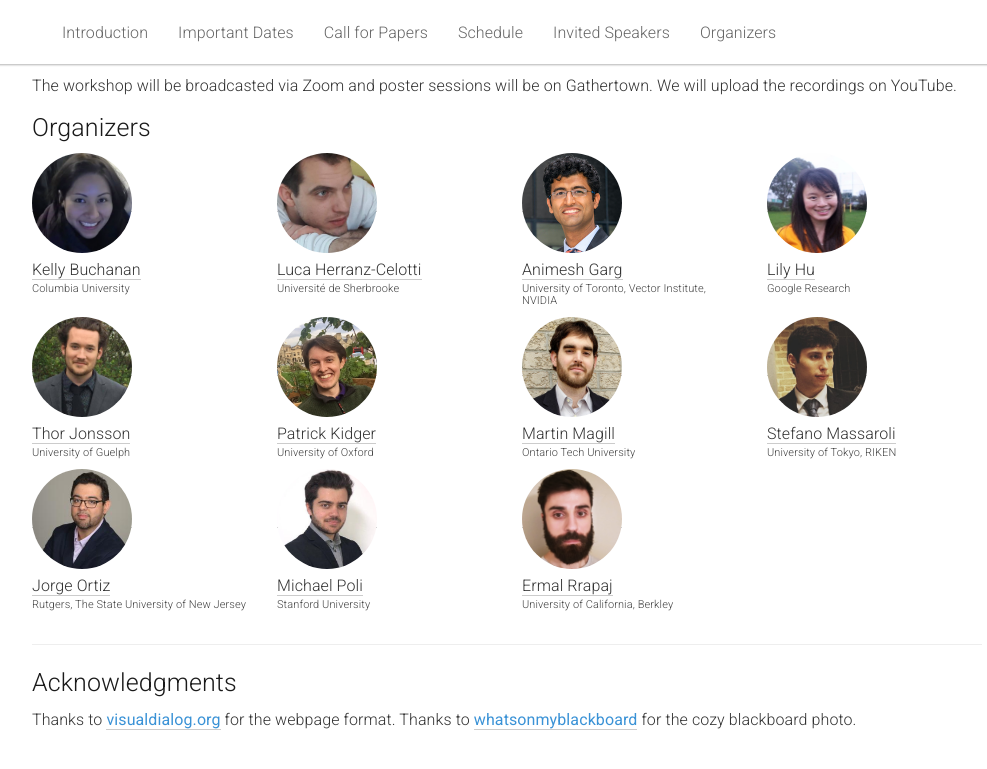
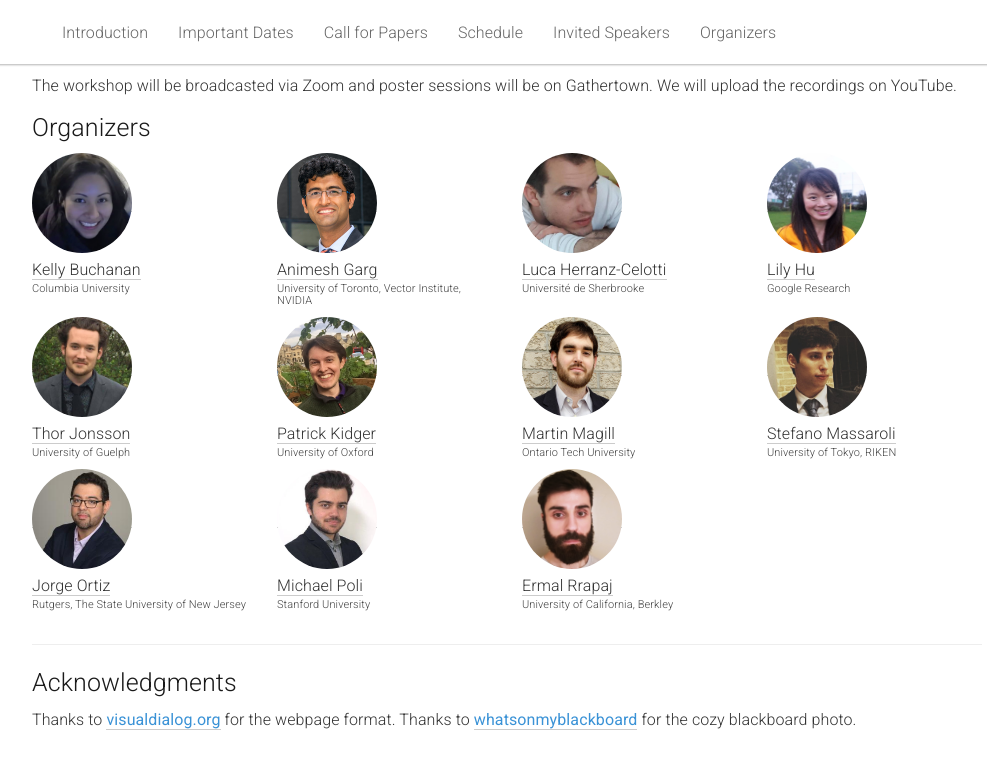
Before and after one commit to dl-de/dl-de.github.io, a Jekyll site: the page built from _pages/home.md, in a window 1280 px wide and 900 px high, scrolled down 3153 px. Shown: the top 769 px of the window, without its empty margins (133-1120 px from the left). Built offline with Jekyll 4.4.1, drawn with Linux system fonts in a browser that asks for light colours.

Commit message:
minor changes

```diff
--- a/_pages/home.md
+++ b/_pages/home.md
@@ -201,7 +201,6 @@ The scope of the workshop spans topics at the intersection of DL and DEs, includ
 </div><br>
 
 
-
 <div class="row">
   <div class="col-md-12">
     <img class="speaker-pic" style="float:left;margin-right:50px;" src="{{ "/static/img/people/nehayadav2.jpg" | prepend:site.baseurl }}">
@@ -220,7 +219,6 @@ The scope of the workshop spans topics at the intersection of DL and DEs, includ
     <span style="color:#3a92d6;font-weight:400;">[<a href="https://mat.univie.ac.at/~grohs/">Webpage</a>]</span></p>
   </div>
 </div><br>
-
 
 
 <div class="row">
@@ -275,15 +273,6 @@ The scope of the workshop spans topics at the intersection of DL and DEs, includ
     </div>
   </div>
 
-  <div class="col-xs-3">
-    <a href="https://lucehe.github.io/">
-      <img class="people-pic" src="{{ "/static/img/people/lucaherrtti.jpg" | prepend:site.baseurl }}">
-    </a>
-    <div class="people-name">
-      <a href="https://lucehe.github.io/">Luca Herranz-Celotti</a>
-      <h6>Université de Sherbrooke</h6>
-    </div>
-  </div>
 
   <div class="col-xs-3">
     <a href="https://animesh.garg.tech/">
@@ -292,6 +281,16 @@ The scope of the workshop spans topics at the intersection of DL and DEs, includ
     <div class="people-name">
       <a href="https://animesh.garg.tech/">Animesh Garg</a>
       <h6>University of Toronto, Vector Institute, NVIDIA</h6>
+    </div>
+  </div>
+
+  <div class="col-xs-3">
+    <a href="https://lucehe.github.io/">
+      <img class="people-pic" src="{{ "/static/img/people/lucaherrtti.jpg" | prepend:site.baseurl }}">
+    </a>
+    <div class="people-name">
+      <a href="https://lucehe.github.io/">Luca Herranz-Celotti</a>
+      <h6>Université de Sherbrooke</h6>
     </div>
   </div>
 
```
